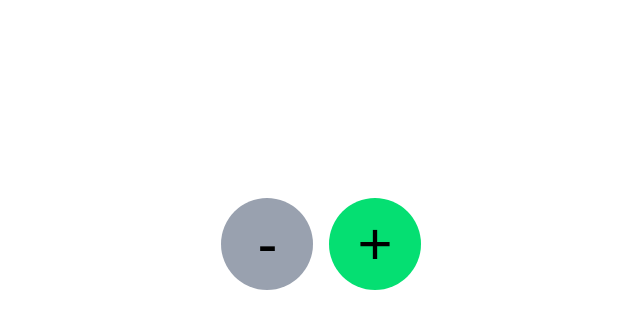
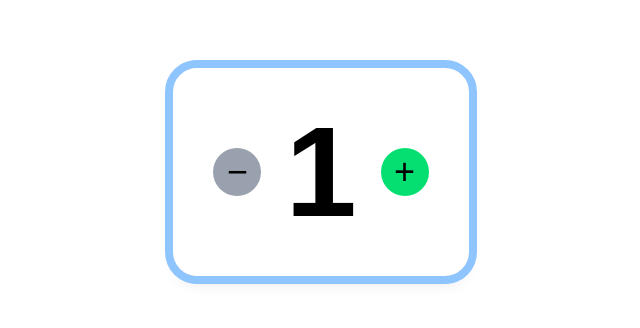
Before and after one commit to kevinsaji99/cprg306-assignments, a Next.js app: page /week-4 in a window 1280 px wide. Shown: the part 228-556 px from the top of the page, without its empty margins (319-959 px from the left). Built offline with nearby package versions, Linux system fonts and the light colour scheme.

Commit message:
week4-update
updated the general layout of the button

```diff
--- a/app/week-4/new-item.js
+++ b/app/week-4/new-item.js
@@ -20,21 +20,22 @@ export default function NewItem() {
     return (
         <div className="flex justify-center items-center min-h-screen">
             <div className="flex flex-col items-center gap-4">
-                <p className="text-9xl font-bold text-white justify-center ">{quantity}</p>
-                <div className="space-x-4 flex  text-4xl ">
+
+                <div className="flex items-center space-x-6 bg-white rounded-3xl p-10 shadow-lg outline-8 outline-blue-300">
                     <button
                     onClick={decrement}
                     disabled={quantity <= 1}
                     title= {quantity <= 1 ? "Quantity cannot be less than 1" : ""}
-                    className="justify-center text-6xl bg-red-400 text-black px-9 py-4 rounded-full disabled:bg-gray-400 disabled:cursor-not-allowed"
+                    className="justify-center text-4xl  bg-red-400 text-black w-12 h-12 rounded-full shrink-0 disabled:bg-gray-400 disabled:cursor-not-allowed"
                     >
-                    -
+                    −
                     </button>
+                    <p className="text-9xl font-bold text-black justify-center ">{quantity}</p>
                     <button
                     onClick={increment}
                     disabled={quantity >= 20}
                     title={quantity >= 20 ? "Quantity cannot be more than 20" : ""}
-                    className="justify-center text-6xl bg-green-400 text-black px-7 py-4 rounded-full disabled:bg-gray-400 disabled:cursor-not-allowed"
+                    className="justify-center text-4xl bg-green-400 text-black w-12 h-12 rounded-full shrink-0 disabled:bg-gray-400 disabled:cursor-not-allowed"
                     >
                     +
                     </button>
```
